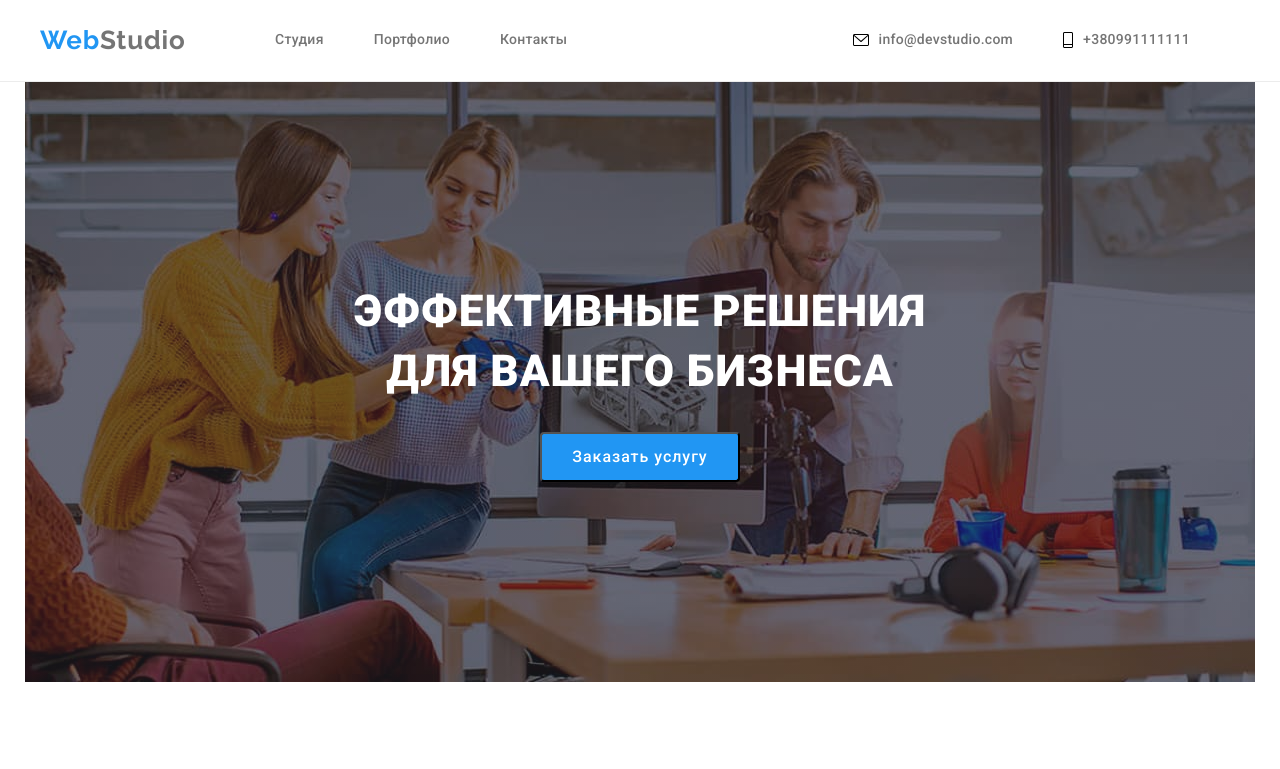
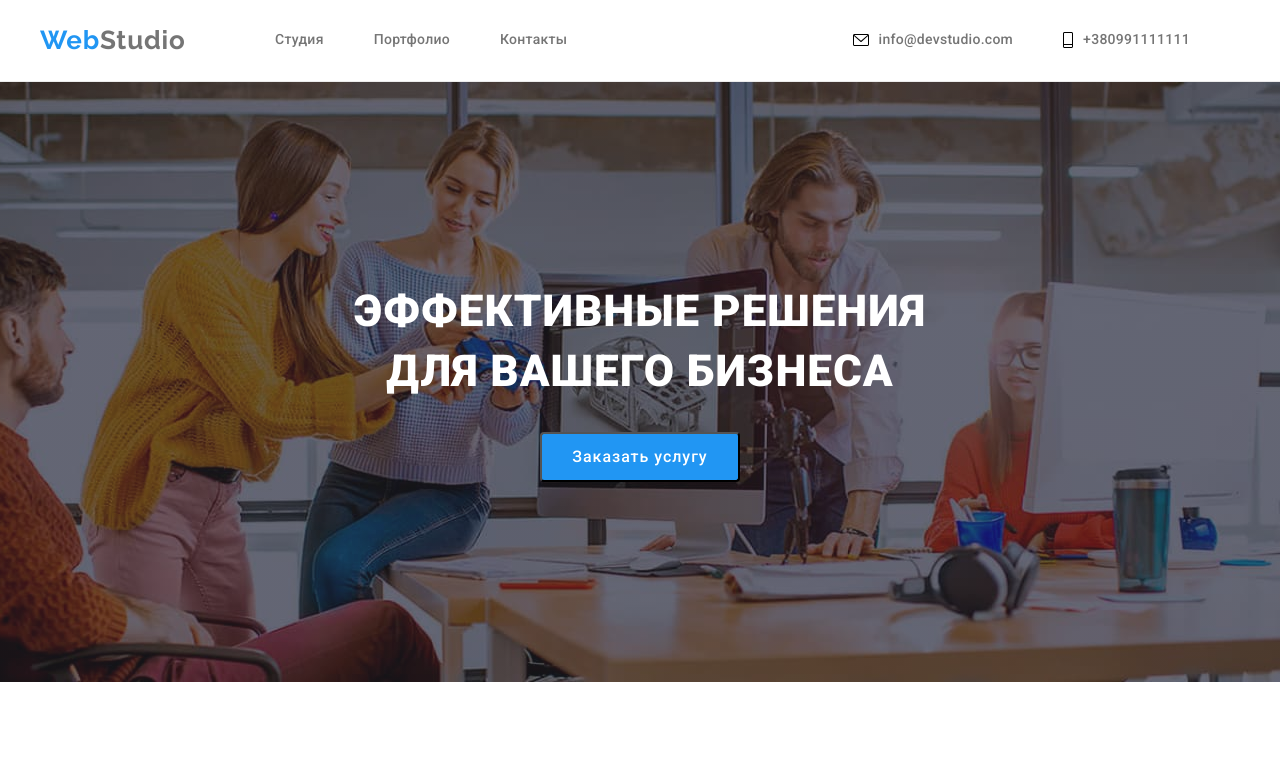
Before and after one commit to sergeibogko/goit-markup-hw-04, a plain HTML site: page index.html in a window 1280 px wide. Shown: the top 769 px of the page. Drawn offline with nearby package versions, Linux system fonts and the light colour scheme.

Commit message:
Добавляет исправленное ДЗ 4 3 раз

```diff
--- a/css/styles.css
+++ b/css/styles.css
@@ -140,10 +140,9 @@ body {
 .hero {
   display: flex;
   background-color: #2f303a;
-  max-width: 1230px;
+  max-width: 1600px;
   max-height: 600px;
-  margin-right: auto;
-  margin-left: auto;
+  margin: auto;
 
   background-image: linear-gradient(
       to right,
```
